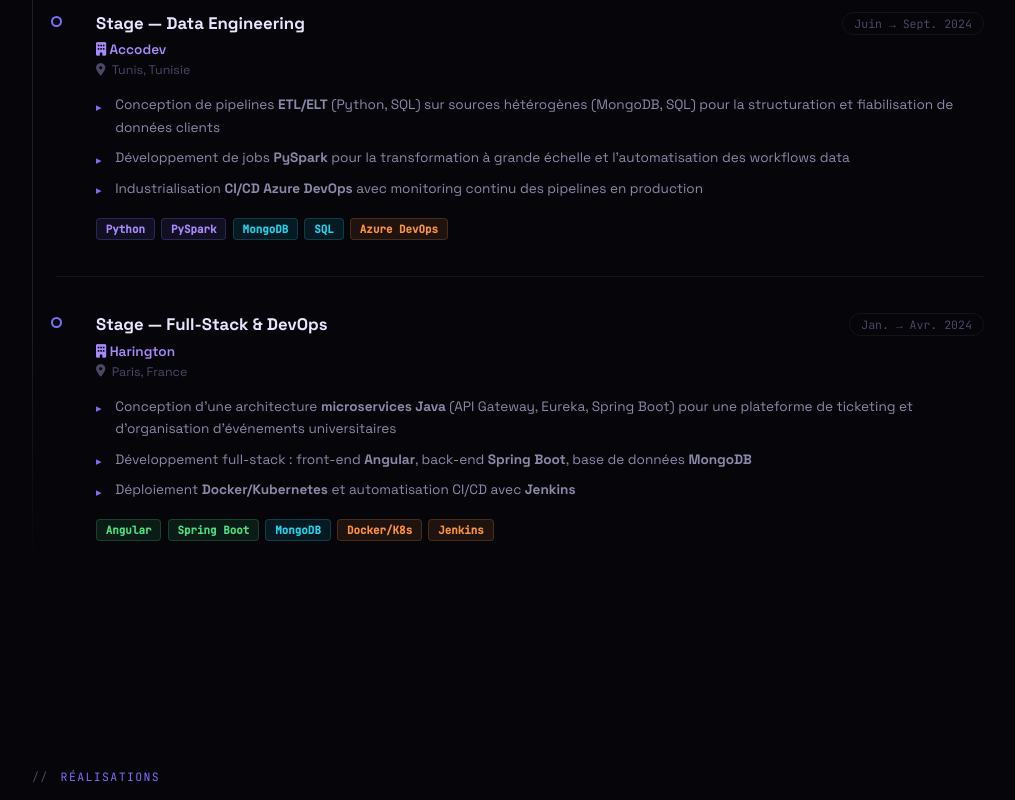
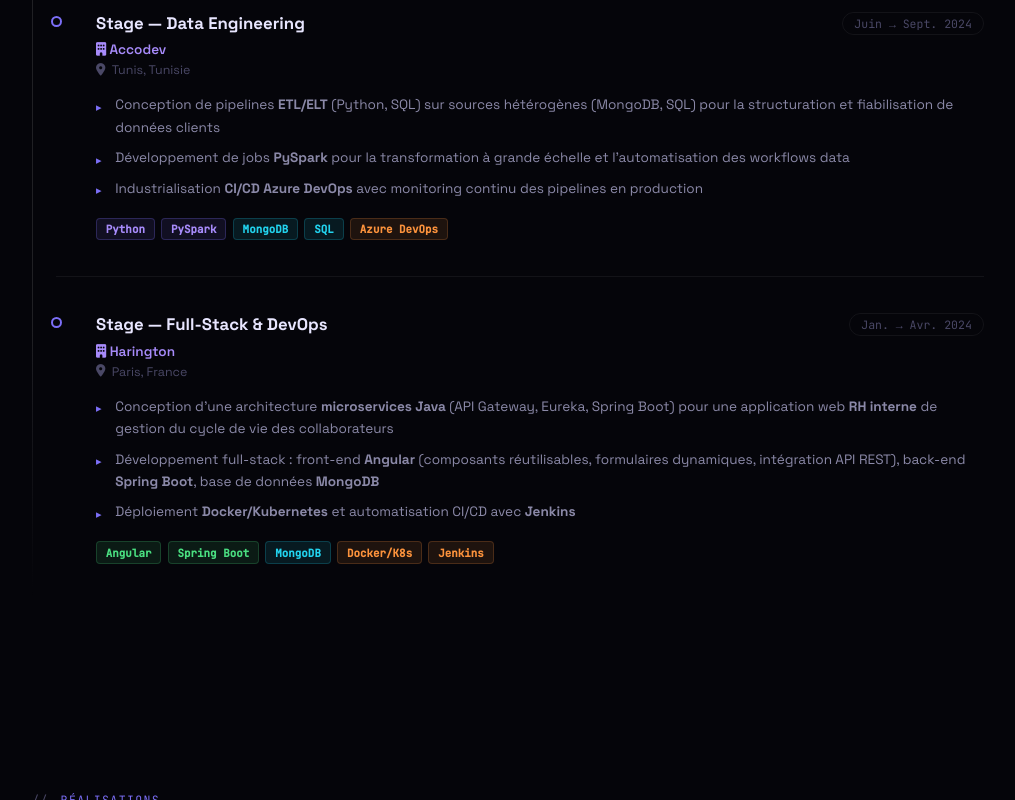
Before and after one commit to bessem-mahjoub/bessem-mahjoub.github.io, a plain HTML site: page index.html in a window 1280 px wide. Shown: the part 2504-3304 px from the top of the page, without its empty margins (132-1147 px from the left). Drawn offline with Linux system fonts and the light colour scheme.

Commit message:
Update index.html

```diff
--- a/index.html
+++ b/index.html
@@ -286,8 +286,8 @@ footer{border-top:1px solid var(--border);padding:1.5rem 0;text-align:center;fon
       <div class="exp-co"><i class="fa-solid fa-building"></i> Harington</div>
       <div class="exp-loc"><i class="fa-solid fa-location-dot"></i> Paris, France</div>
       <ul class="bullets">
-        <li>Conception d'une architecture <strong>microservices Java</strong> (API Gateway, Eureka, Spring Boot) pour une plateforme de ticketing et d'organisation d'événements universitaires</li>
-        <li>Développement full-stack : front-end <strong>Angular</strong>, back-end <strong>Spring Boot</strong>, base de données <strong>MongoDB</strong></li>
+        <li>Conception d'une architecture <strong>microservices Java</strong> (API Gateway, Eureka, Spring Boot) pour une application web <strong>RH interne</strong> de gestion du cycle de vie des collaborateurs</li>
+        <li>Développement full-stack : front-end <strong>Angular</strong> (composants réutilisables, formulaires dynamiques, intégration API REST), back-end <strong>Spring Boot</strong>, base de données <strong>MongoDB</strong></li>
         <li>Déploiement <strong>Docker/Kubernetes</strong> et automatisation CI/CD avec <strong>Jenkins</strong></li>
       </ul>
       <div class="exp-stack">
```
